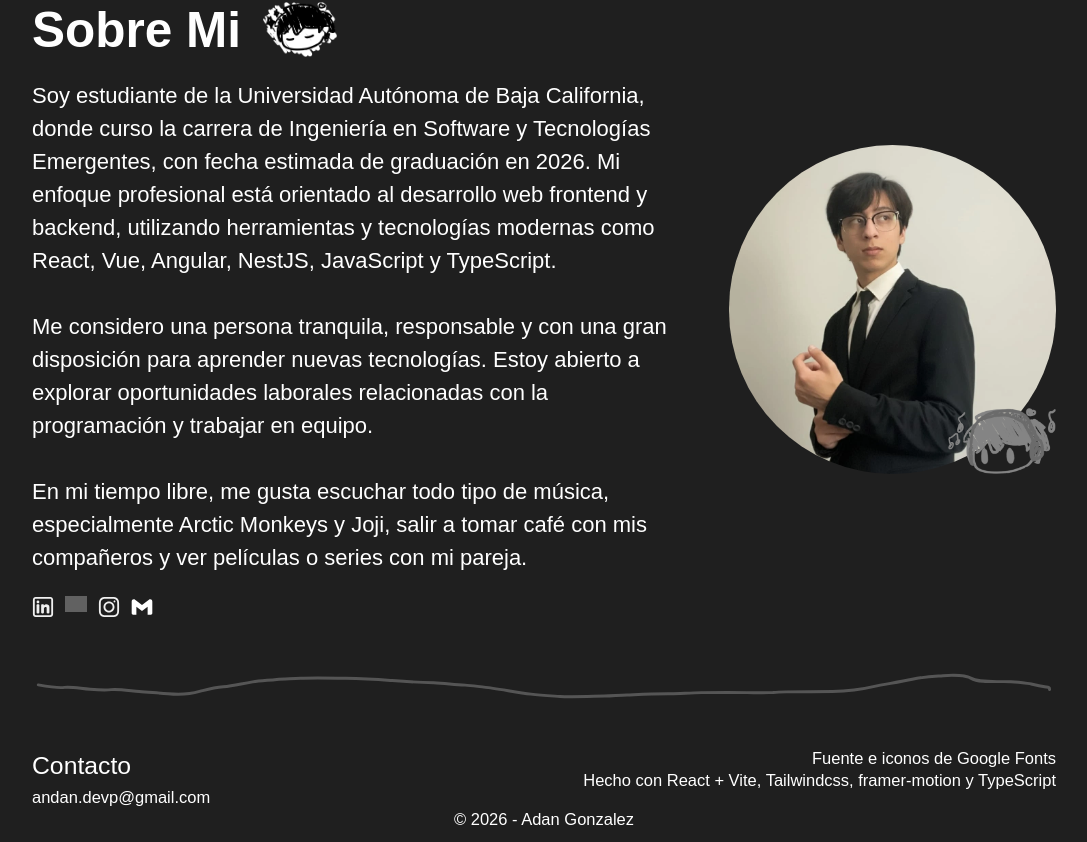
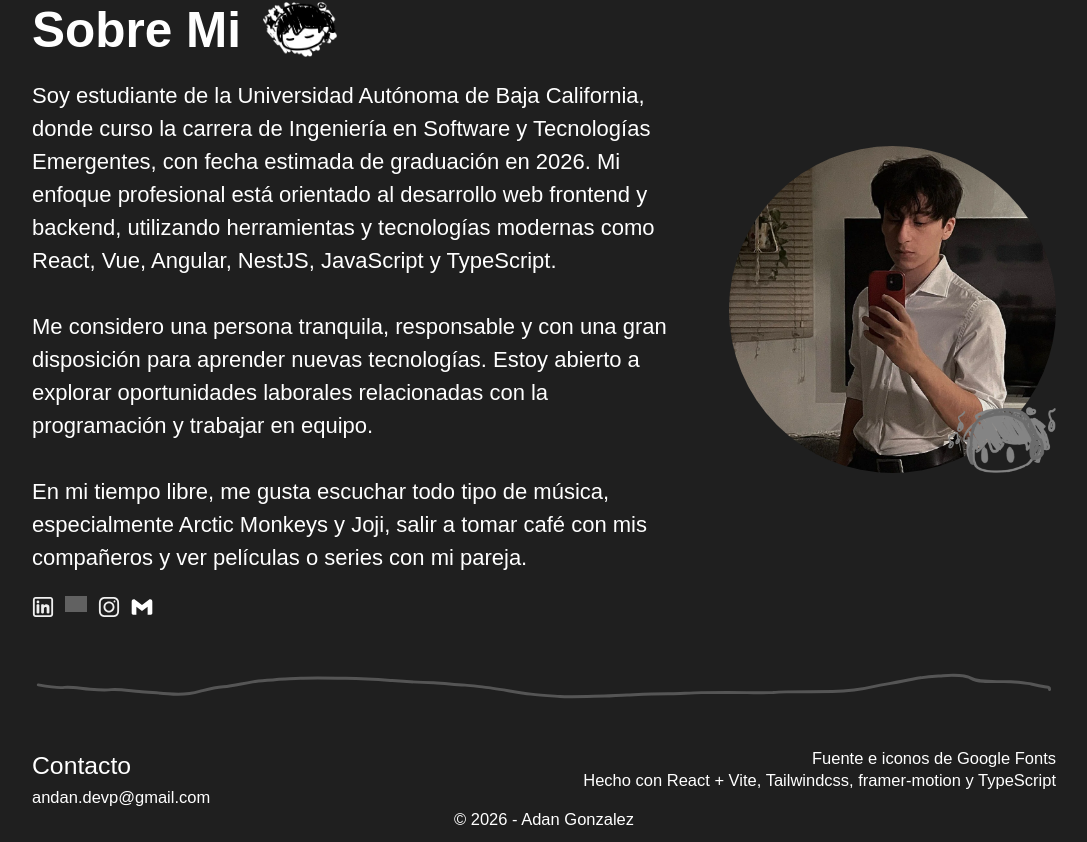
Before and after one commit to AdanCC21/Portfolio, a React (Vite) app: page / in a window 1280 px wide. Shown: the part 2831-3673 px from the top of the page, without its empty margins (96-1183 px from the left). Built offline with nearby package versions, Linux system fonts and the light colour scheme; grey boxes are pictures that could not be loaded; a web font is replaced by a local one.

Commit message:
image profile

```diff
--- a/src/pages/About.tsx
+++ b/src/pages/About.tsx
@@ -52,7 +52,7 @@ export default function About({ pageRef }: Prompts) {
 
             <motion.div variants={listUpContainerAnimations} initial="hidden" whileInView="show" viewport={viewPortAnimation} className='hidden relative md:flex flex-1 items-center'>
                 <motion.div variants={listUpItemAnimations} className='relative w-fit h-fit'>
-                    <img alt='yo' src='yo.webp' className='rounded-full ' />
+                    <img alt='yo' src='yo3.webp' className='rounded-full ' />
                     <img alt='draw' src='draws/Music2.webp' className='absolute h-16 sm:h-12 right-0 bottom-0 ' />
                 </motion.div>
             </motion.div>
```
Also changed, not shown: public/yo.webp (deleted), public/yo3.webp (added).
